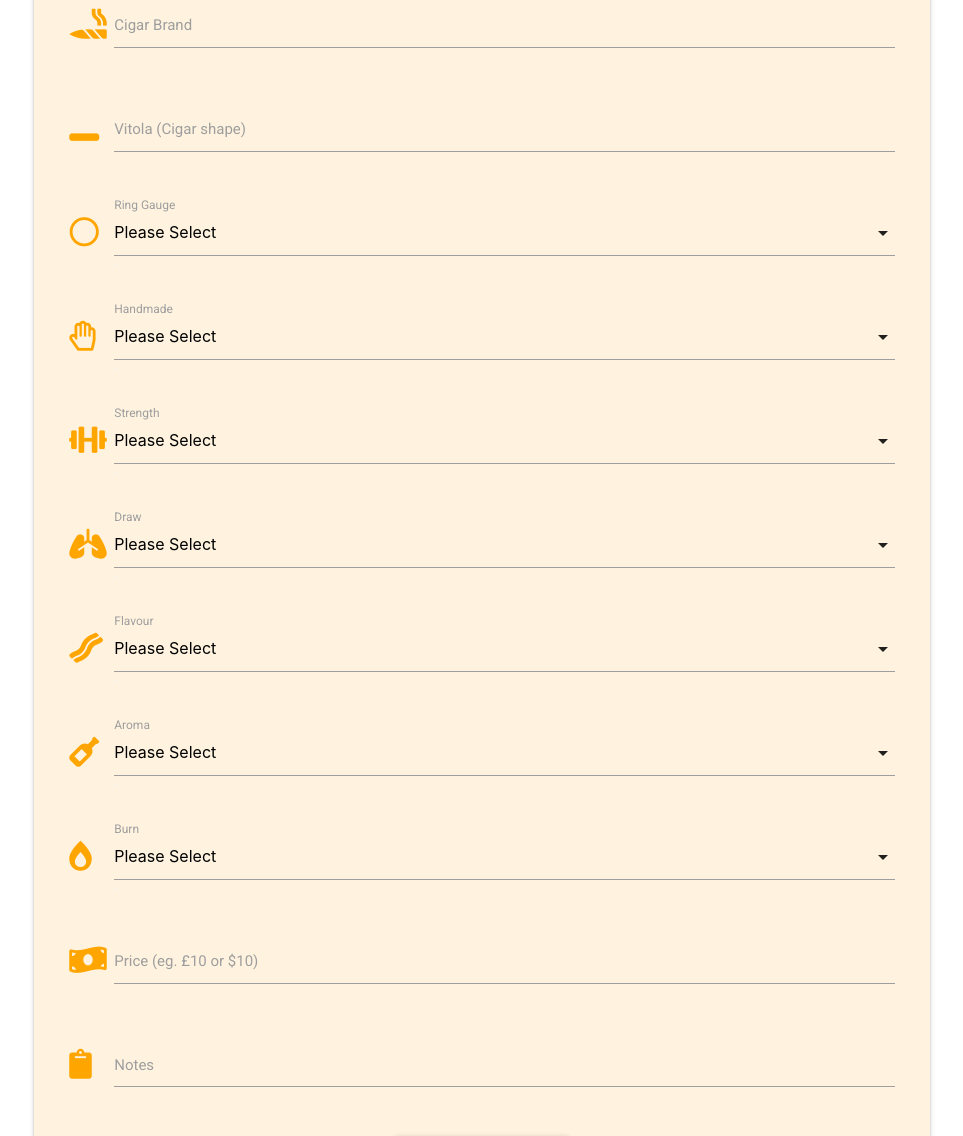
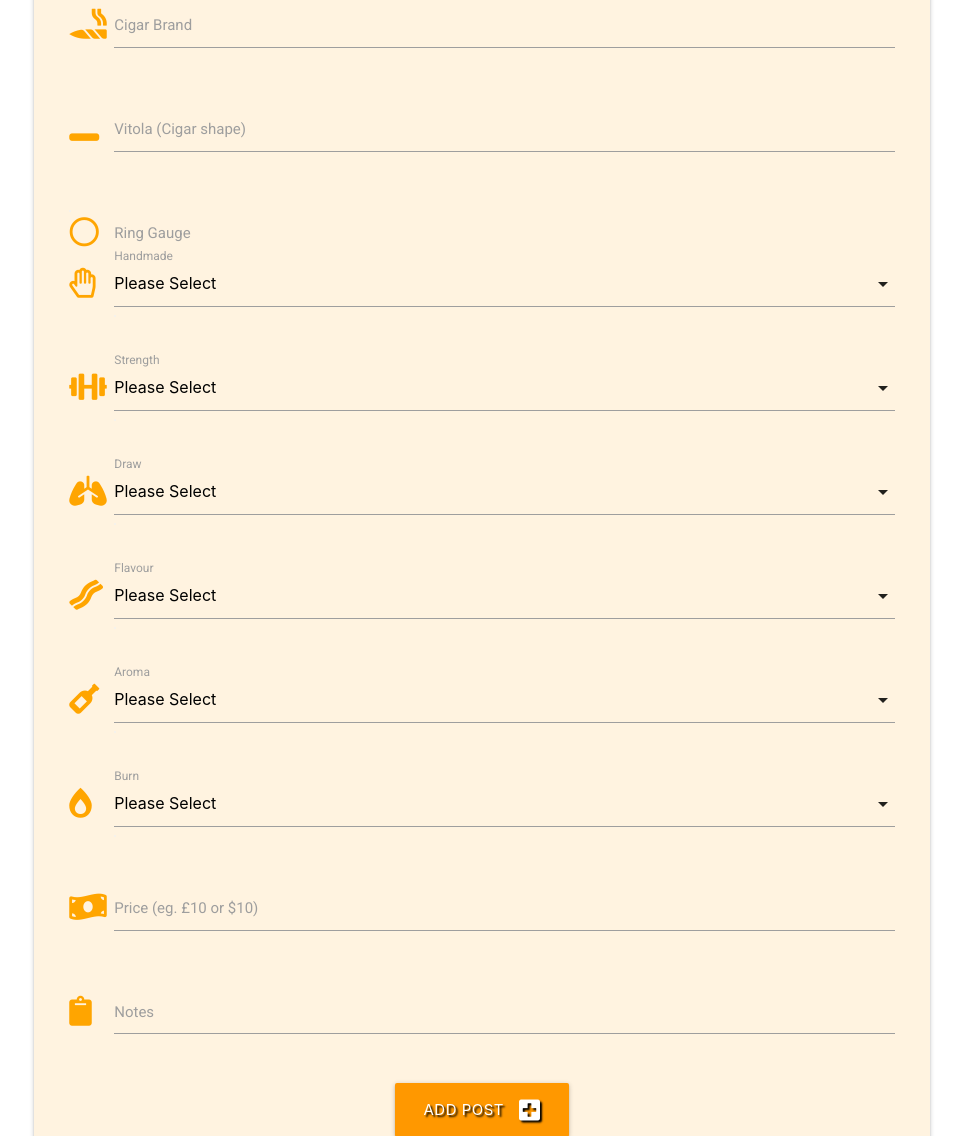
Before and after one commit to Code-Institute-Submissions/cigarist, a Flask app: page /add_post in a window 1280 px wide. Shown: the part 321-1457 px from the top of the page, without its empty margins (158-1121 px from the left). Run offline with Flask 2, Linux system fonts and the light colour scheme; some libraries are stand-ins or nearby versions.

Commit message:
Added browser default class to dropdowns

```diff
--- a/templates/add_post.html
+++ b/templates/add_post.html
@@ -37,7 +37,7 @@
             <div class="row">
                 <div class="input-field col s12">
                     <i class="far fa-circle prefix icon-color"></i>
-                    <select name="ringGauge" id="ringGauge" class="validate" required>
+                    <select name="ringGauge" id="ringGauge" class="validate browser-default" required>
                         <option value="" disabled selected>Please Select</option>
                         <option value="28">28 Ring Gauge</option>
                         <option value="30">30 Ring Gauge</option>
```
